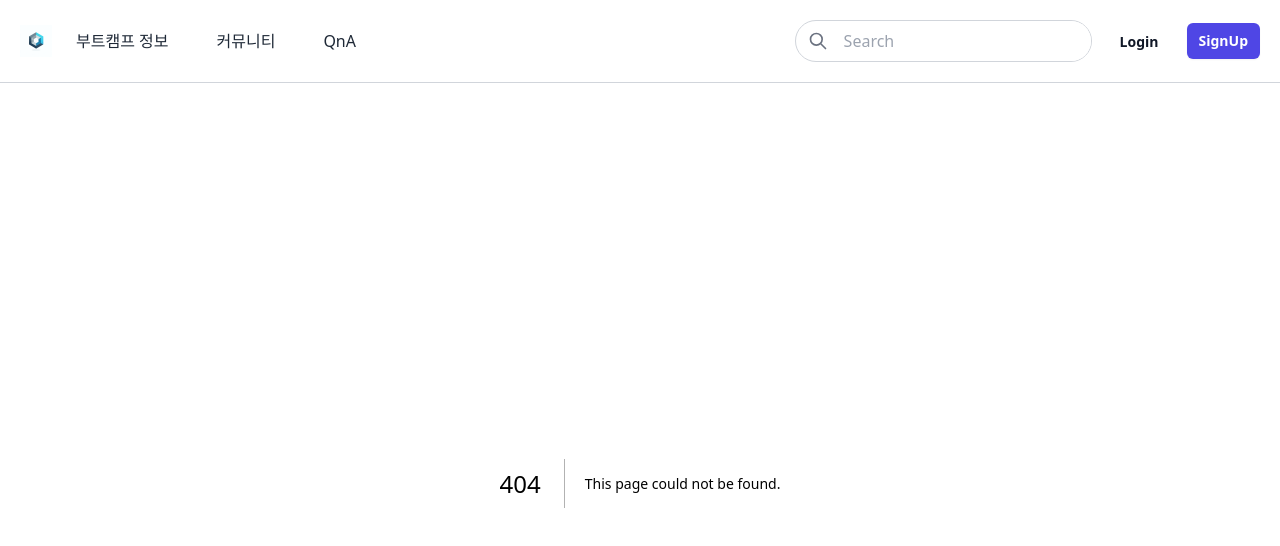
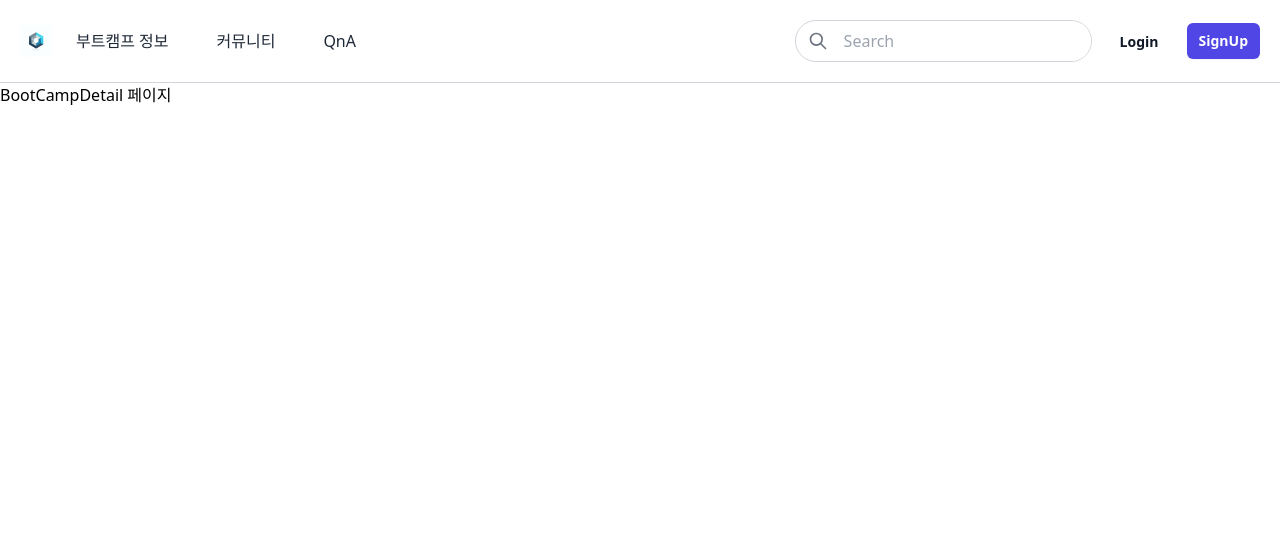
Before and after one commit to AI-x-optional/FE, a Next.js app: page /bootcamp/1 in a window 1280 px wide. Before the commit this address had no page. Shown: the top 546 px of the page. Built offline with nearby package versions, Linux system fonts and the light colour scheme.

Commit message:
[#19] 부트캠프 동적라우팅 페이지 생성

```diff
--- /dev/null
+++ b/app/bootcamp/[bootCampId]/page.js
@@ -0,0 +1,5 @@
+export default function BootCampDetail() {
+    return(
+        <p>BootCampDetail 페이지</p>
+    )
+}
```
